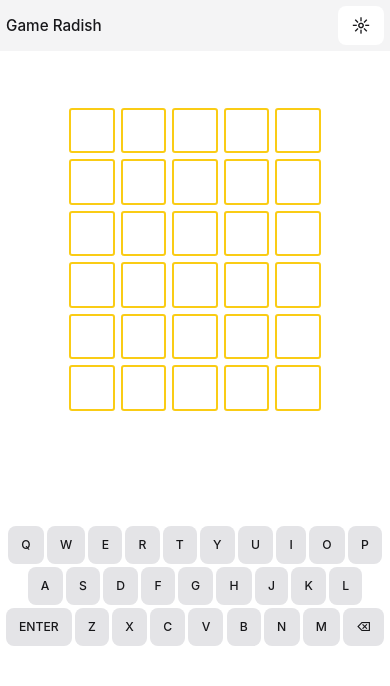
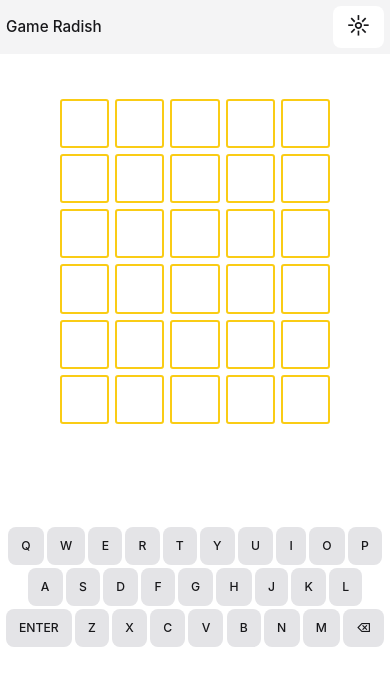
Before and after one commit to YaredFall/wordle, a React (Vite) app: page / in a window 390 px wide. Shown: the top 686 px of the page. Built offline with nearby package versions, Linux system fonts and the light colour scheme.

Commit message:
~table width adjustment; ~theme toggle height fix (not certain)

```diff
--- a/src/components/Navbar.tsx
+++ b/src/components/Navbar.tsx
@@ -8,14 +8,14 @@ type NavbarProps = {
 const Navbar: FC<NavbarProps> = ({}) => {
 
     return (
-        <header className={"text-2xl sm:text-xl w-full flex flex-row items-center bg-[var(--navbar-color)] p-2"}>
+        <header className={"text-3xl sm:text-xl w-full flex flex-row items-center bg-[var(--navbar-color)] p-2"}>
             <a className={"decoration-0 select-none cursor-pointer text-xl text-[inherit] hover:text-[inherit]"}
                href={"/"}
                children={"Game Radish"} />
             <nav>
 
             </nav>
-            <ThemeToggle className={"ml-auto bg-[var(--bg-color)]"} />
+            <ThemeToggle className={"ml-auto bg-[var(--bg-color)] align-middle"} />
         </header>
     );
 };
--- a/src/components/WordleGame/Table.tsx
+++ b/src/components/WordleGame/Table.tsx
@@ -12,7 +12,7 @@ type TableProps = {
 const Table: FC<TableProps> = ({rows, cluedUsedWords= [], currentLetters= []}) => {
 
     return (
-        <div className={"text-[2rem] font-semibold flex flex-col gap-2 w-full max-w-[60%] flex-1 justify-center"}>
+        <div className={"text-[2rem] font-semibold flex flex-col gap-2 w-full max-w-[65%] flex-1 justify-center"}>
             {[...Array(rows)].map((e, i) => {
                 if (i < cluedUsedWords?.length)
                     return <Row key={i} letters={[...cluedUsedWords[i].word]} clues={[...cluedUsedWords[i].clues]}/>
```
